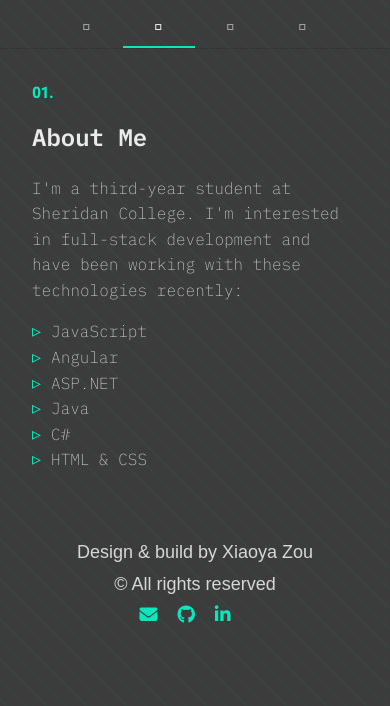
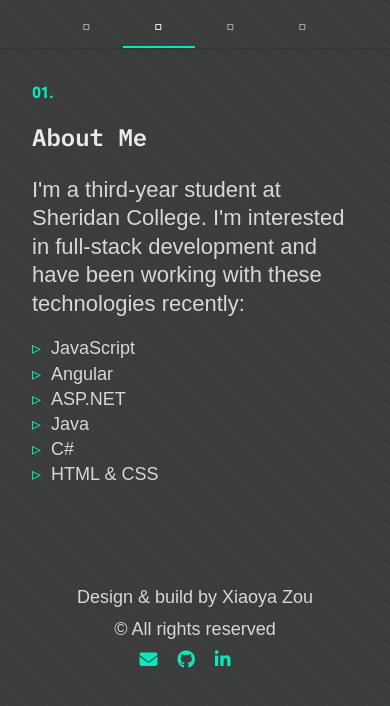
Before and after one commit to xiaoyazz/XiaoyaZou, an Angular app: page / in a window 390 px wide. Both pictures are taken after a click on the tab 159 px from the left and 24 px from the top of the page. Shown: the top 706 px of the page. Built offline with nearby package versions, Linux system fonts and the light colour scheme; a web font is replaced by a local one.

Commit message:
Update mobile css

```diff
--- a/src/app/about/about.component.css
+++ b/src/app/about/about.component.css
@@ -1,5 +1,5 @@
 .about{
-  margin: 9%;
+  margin: 9% 20%;
 }
 
 
@@ -22,20 +22,11 @@ h4 {
 
 .about-details-text {
   margin-top: 2%;
-  font-weight: 200;
-  font-size:16px;
-  line-height: 1.6;
+  font-size:22px;
+  line-height: 1.3;
   width:60%;
   color: rgb(233, 233, 233);
-}
-
-#img {
-  transition:0.3s;
-}
-
-#img:hover{
-  transform: translate(0, -10px);
-  cursor: crosshair;
+  font-family: 'NTR', sans-serif;
 }
 
 img {
@@ -43,12 +34,22 @@ img {
     border-radius: 50%;
     filter: brightness(90%);
     height: 200px;
+    box-shadow:0px 0px 16px #2b2b2b;
+    transition:0.3s;
+}
+
+img:hover{
+    transform: translate(0, -10px);
+    cursor: crosshair;
+    box-shadow:0px 0px 22px #1a1a1a;
 }
 
 
 ul {
     margin-left: 0;
     padding: 0;
+    font-size: 18px;
+    line-height: 1.4;
 }
 
 li {
@@ -81,8 +82,8 @@ li:hover {
     font-size: 26px;
   }
 
-  .home-details {
-    font-size: 16px;
+  .about-details {
+    margin-bottom: 10%;
   }
 
   #img {
@@ -103,4 +104,5 @@ li:hover {
     font-size: 24px;
     font-weight: 600;
   }
+
 }
--- a/src/app/experience/experience.component.css
+++ b/src/app/experience/experience.component.css
@@ -15,7 +15,7 @@ h4 {
 
 
 .experience-details {
-    margin-top: 5%;
+    margin-top: 3%;
     color: rgb(233, 233, 233);
     display: flex;
     justify-content: space-between;
@@ -40,8 +40,8 @@ ul {
     margin-left: 0;
     padding: 0;
     line-height: 1.6;
-    font-size: 16px;
-    font-weight: 200;
+    font-size: 18px;
+    font-family: 'NTR', sans-serif;
 }
 
 li {
--- a/src/app/footer/footer.component.css
+++ b/src/app/footer/footer.component.css
@@ -1,6 +1,5 @@
 .footer {
     position:relative;
-    margin-top:8%;
     bottom:10px;
     text-align: center;
     color: rgb(233, 233, 233);
@@ -22,3 +21,9 @@ i:hover {
     color:#fff;
     cursor: pointer;
 }
+
+@media only screen and (max-width: 768px){
+    .footer{
+        margin-top: 15%;
+    }
+}
--- a/src/app/home/home.component.css
+++ b/src/app/home/home.component.css
@@ -1,5 +1,5 @@
 .home{
-  margin: 15% 10% 10% 10%;
+  margin: 10%;
   text-align: center;
 }
 
--- a/src/app/projects/projects.component.css
+++ b/src/app/projects/projects.component.css
@@ -1,5 +1,5 @@
 .projects {
-    margin: 5% 10% 0 10%;
+    margin: 5% 10% 5% 10%;
 }
 
 h2 {
@@ -33,7 +33,7 @@ p {
   justify-content: center;
   display: flex;
   flex-wrap: wrap;
-  gap: 5px;
+  gap: 10px;
 }
 
 .project-card {
@@ -51,6 +51,7 @@ p {
 
 .project-card:hover{
   transform: translate(0, -10px);
+  box-shadow:0px 0px 16px #1a1a1a;
 }
 
 .projects-details {
```
